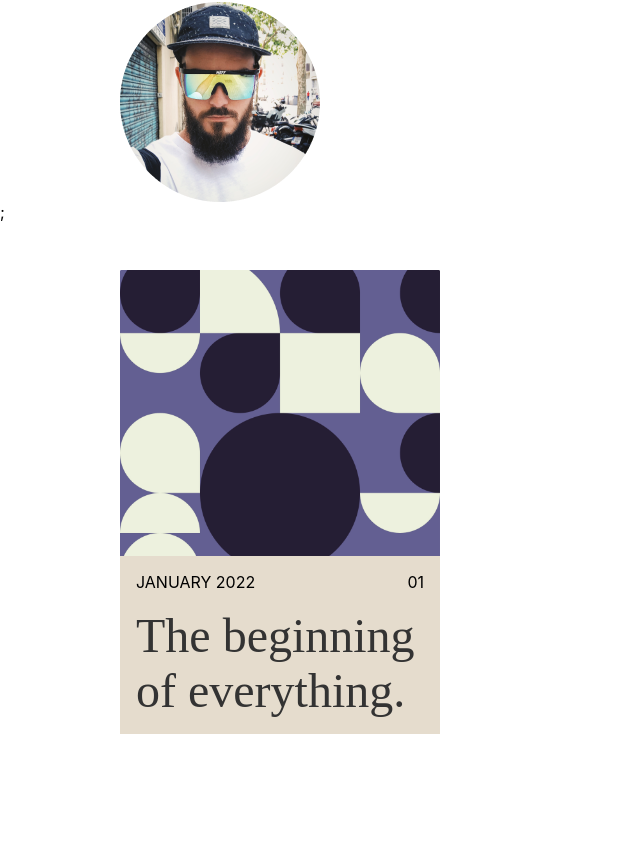
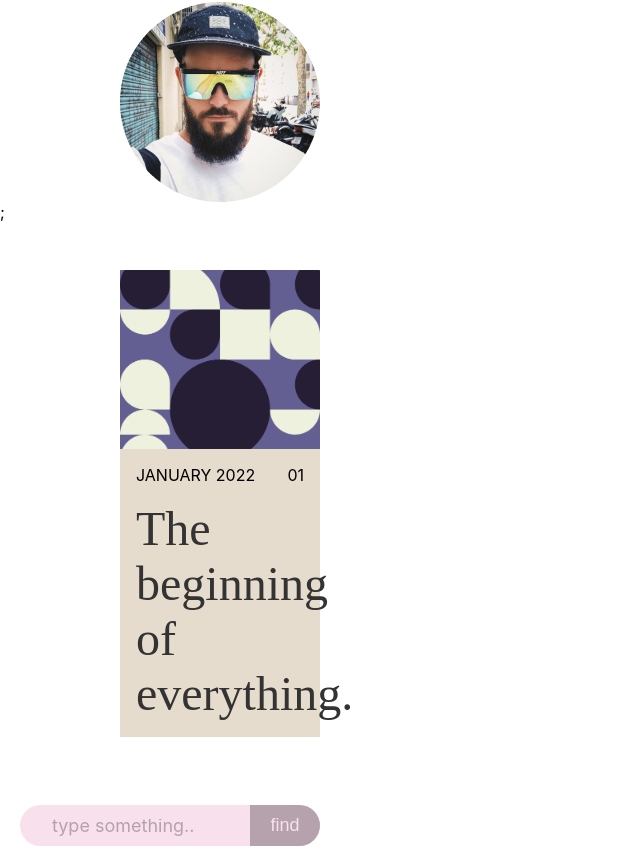
Before and after one commit to hemmahosjessi/labs-w11, a React (Create React App) app: page / in a window 1280 px wide. Shown: the part 512-1378 px from the top of the page, without its empty margins (0-640 px from the left). Before the commit the page ends 1294 px from the top, so only its background shows below. Built offline with nearby package versions, Linux system fonts and the light colour scheme.

Commit message:
update with Elin and Patrik

```diff
--- a/src/App.js
+++ b/src/App.js
@@ -1,39 +1,40 @@
-import React, { useState, useEffect } from "react";
+import React from "react";
 import ProfileImage from "./components/ProfileImage";
+import Card from "./components/Card";
 import Header from "./components/Header";
-import Card from "./components/Card";
+import SearchBar from "./components/SearchBar";
+// import "./App.css";
 import "./index.css";
 
 const App = () => {
   const image = "./profile.png";
   const textColor = { color: "#EBFF00" };
   const name = "Linus Ekenstam";
-  const title = 'Get ready for adventure'
-  const backgroundColor = { backgroundColor: '#151414ee'}
+  const title = "Get ready for adventure";
+  const backgroundColor = { backgroundColor: "#151414ee" };
 
-  const cardTitle = 'The beginning of everything.'
-  const date = 'JANUARY 2022'
-  const number = '01'
-  const cardImage = './magic-pattern.png'
+  const cardTitle = "The beginning of everything.";
+  const date = "JANUARY 2022";
+  const number = "01";
+  const cardImage = "./magic-pattern.png";
 
+  const primaryColor = "#F8E1ED";
+  const secondaryColor = "#B5A2AC";
 
   return (
-    <>
-      <Header
-      title = {title}
-      backgroundColor = {backgroundColor}
-      background
-        />
+    <section>
+      <Header title={title} backgroundColor={backgroundColor} background />
       <section>
         <ProfileImage image={image} textColor={textColor} name={name} />;
       </section>
       <Card
-        cardImage = {cardImage}
-        cardTitle = {cardTitle}
-        date = {date}
-        number = {number}
+        cardImage={cardImage}
+        cardTitle={cardTitle}
+        date={date}
+        number={number}
       />
-    </>
+      <SearchBar primaryColor={primaryColor} secondaryColor={secondaryColor} />
+    </section>
   );
 };
 
--- a/src/components/Card.js
+++ b/src/components/Card.js
@@ -3,17 +3,15 @@ import React from "react";
 const Card = ({ cardTitle, cardImage, date, number }) => {
   return (
     <div className="card-container">
-        <img className='image' src={cardImage} alt="card-image" ></img>
-        <div className='text-container'>
-            <div className='date-number'>
-                <p>{date}</p>
-                <p>{number}</p>
-            </div>
-            <h3>{cardTitle}</h3>
+      <img className="image" src={cardImage} alt="card-image"></img>
+      <div className="text-container">
+        <div className="date-number">
+          <p>{date}</p>
+          <p>{number}</p>
         </div>
+        <h3>{cardTitle}</h3>
+      </div>
     </div>
-
-
   );
 };
 
--- /dev/null
+++ b/src/components/SearchBar.js
@@ -0,0 +1,44 @@
+import React from "react";
+
+const SearchBar = ({ primaryColor, secondaryColor }) => {
+  console.log(primaryColor);
+
+  return (
+    <form
+      style={{
+        background: `${primaryColor}`,
+        placeholder: `${secondaryColor}`,
+      }}
+      className="search-bar-container"
+    >
+      <span
+        style={{
+          color: `${secondaryColor}`,
+          fontSize: "18px",
+          padding: "10px",
+        }}
+        className="fa fa-search"
+      ></span>
+      <input
+        className="input-field"
+        type="text"
+        placeholder="type something.."
+        style={{
+          background: `${primaryColor}`,
+        }}
+      />
+      <button
+        className="btn"
+        type="submit"
+        style={{
+          background: `${secondaryColor}`,
+          color: `${primaryColor}`,
+        }}
+      >
+        find
+      </button>
+    </form>
+  );
+};
+
+export default SearchBar;
--- a/src/index.css
+++ b/src/index.css
@@ -1,15 +1,50 @@
+* {
+  box-sizing: border-box;
+}
+
 body {
   margin: 0;
-  font-family: -apple-system, BlinkMacSystemFont, 'Segoe UI', 'Roboto', 'Oxygen',
-    'Ubuntu', 'Cantarell', 'Fira Sans', 'Droid Sans', 'Helvetica Neue',
-    sans-serif;
-  -webkit-font-smoothing: antialiased;
-  -moz-osx-font-smoothing: grayscale;
+  font-family: -apple-system, BlinkMacSystemFont, "Segoe UI", Roboto, Oxygen,
+    Ubuntu, Cantarell, "Open Sans", "Helvetica Neue", sans-serif;
 }
 
-code {
-  font-family: source-code-pro, Menlo, Monaco, Consolas, 'Courier New',
-    monospace;
+.App {
+  text-align: center;
+}
+
+.App-logo {
+  height: 40vmin;
+  pointer-events: none;
+}
+
+@media (prefers-reduced-motion: no-preference) {
+  .App-logo {
+    animation: App-logo-spin infinite 20s linear;
+  }
+}
+
+.App-header {
+  background-color: #282c34;
+  min-height: 100vh;
+  display: flex;
+  flex-direction: column;
+  align-items: center;
+  justify-content: center;
+  font-size: calc(10px + 2vmin);
+  color: white;
+}
+
+.App-link {
+  color: #61dafb;
+}
+
+@keyframes App-logo-spin {
+  from {
+    transform: rotate(0deg);
+  }
+  to {
+    transform: rotate(360deg);
+  }
 }
 
 /* PROFILE  */
@@ -41,7 +76,6 @@ code {
   margin-top: 64px;
 }
 
-
 .overlay {
   position: absolute;
   border-radius: 50%;
@@ -52,14 +86,13 @@ code {
   height: 100%;
   width: 100%;
   opacity: 0;
-  transition: .5s ease;
+  transition: 0.5s ease;
   background-color: #000;
 }
 
 .profile-img-container:hover .overlay {
   opacity: 0.6;
 }
-
 
 /* HEADER  */
 
@@ -82,7 +115,6 @@ a {
   font-weight: 700;
 }
 
-
 h1 {
   color: white;
   position: absolute;
@@ -94,13 +126,11 @@ h1 {
   max-width: 600px;
   padding-left: 120px;
   padding-top: 100px;
-
-
 }
 
 .circle {
   position: relative;
-  background-color: #DD8723;
+  background-color: #dd8723;
   width: 50vh;
   height: 50vh;
   border-radius: 50%;
@@ -108,7 +138,6 @@ h1 {
   top: -150px;
   z-index: 3;
 }
-
 
 /* CARD  */
 
@@ -120,11 +149,10 @@ h1 {
   margin-top: 3rem;
 }
 
-
 .text-container {
   display: flex;
   flex-direction: column;
-  background-color: #E5DCCD;
+  background-color: #e5dccd;
   padding: 1rem;
 }
 
@@ -153,3 +181,37 @@ h3 {
 p {
   margin: 0;
 }
+
+.search-bar-container {
+  width: 300px;
+
+  margin: 20px;
+  border-radius: 30px;
+  padding: 10px;
+  position: relative;
+}
+
+.input-field {
+  border: none;
+}
+
+.input-field::placeholder {
+  color: #b5a2ac;
+  font-size: 18px;
+  font-family: -apple-system, BlinkMacSystemFont, "Segoe UI", Roboto, Oxygen,
+    Ubuntu, Cantarell, "Open Sans", "Helvetica Neue", sans-serif;
+}
+
+.btn {
+  /* -webkit-appearance: none; */
+  border: none;
+  position: absolute;
+  right: 0;
+  top: 0;
+  font-size: 18px;
+  border-top-right-radius: 30px;
+  border-bottom-right-radius: 30px;
+  height: 100%;
+  width: 70px;
+  text-align: center;
+}
```
Also changed, not shown: src/components/Header.js (+5 -5 lines), src/components/ProfileImage.js (+7 -8 lines), src/App.css (line endings or trailing spaces).
